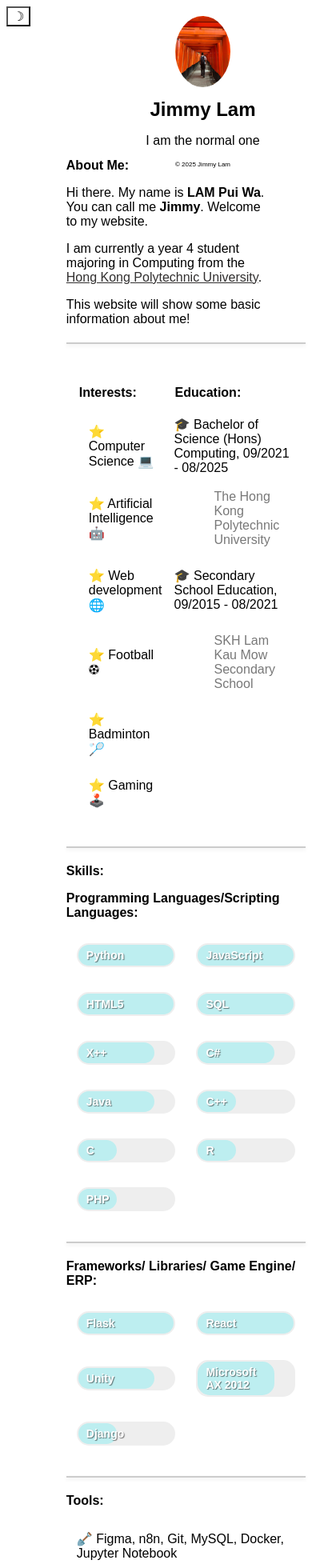
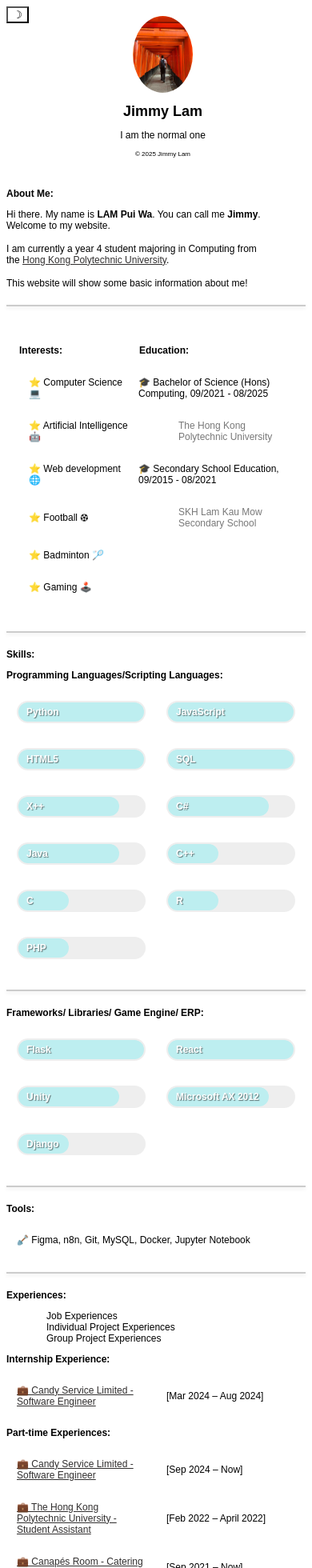
Before and after one commit to JimmyLam0215/jimmy-website, a React (Vite) app: page / in a window 390 px wide. Shown: the top 1960 px of the page at 80% size. Built offline with nearby package versions, Linux system fonts and the light colour scheme.

Commit message:
Update responsive design

```diff
--- a/src/App.css
+++ b/src/App.css
@@ -68,7 +68,7 @@ body {
 }
 
 
-.menu-bar-button {
+.menu-bar-button, .exp-button {
     border: none;
     font-size: 1.4rem;
     background: hsl(360 94% 100%);
@@ -79,7 +79,7 @@ body {
     cursor: pointer;
 }
 
-.menu-bar-button:hover{
+.menu-bar-button:hover, .exp-button:hover{
     background:  hsl(0, 0%, 96%);
 }
 
@@ -164,7 +164,14 @@ th {
     text-align: left;
 }
 
+.fade {
+    opacity: 0;
+    transition: opacity 0.5s ease-in-out;
+}
 
+.fade-in {
+    opacity: 1;
+}
 
 #home {
     padding-top: 80px;
@@ -255,28 +262,35 @@ th {
     .bar.high::before{
         width: calc(100% - 10px);
     }
-    @media (max-width: 1175px) and (min-width: 711px){
+    @media (max-width: 1175px) and (min-width: 710px){
         .intro-p {
             margin-top: 30%;
         }
         body {
-            font-size: 1.0rem !important;
+            font-size: 0.75rem !important;
         }
 
         .home h3, .programming-language h3, .experiences h3 {
-            font-size: 1.0rem !important;
+            font-size: 0.75rem !important;
         }
 
         .interest, .study, .school, .info, .date, .tools, .job, .intro {
-            font-size: 1.0rem !important;
+            font-size: 0.75rem !important;
         }
 
-        button {
-            font-size: 1.0rem !important;
+        .home, .programming-language, .experiences{
+            margin-left: 0;
+        }
+
+        .exp-button {
+            font-size: 0.75rem !important;
             display: block;
+            width: 100%;
+            text-align: left;
         }
         .card {
-            margin-left: 30%;
+            align-items: center;
+            margin-left: 15%;
         }
         .card-image{
             width: 30%;
@@ -284,29 +298,39 @@ th {
         .menu-bar {
             display: none;
         }
+        .bar {
+            font-size: 0.75rem;
+        }
     }
     @media (max-width: 710px) {
         body {
-            font-size: 1.0rem !important;
+            font-size: 0.75rem !important;
         }
 
         .home h3, .programming-language h3, .experiences h3 {
-            font-size: 1.0rem !important;
+            font-size: 0.75rem !important;
         }
 
         .interest, .study, .school, .info, .date, .tools, .job, .intro {
-            font-size: 1.0rem !important;
+            font-size: 0.75rem !important;
         }
 
-        button {
-            font-size: 1.0rem !important;
+        .home, .programming-language, .experiences{
+            margin-left: 0;
+        }
+
+        .exp-button {
+            font-size: 0.75rem !important;
             display: block;
+            width: 100%;
+            text-align: left;
         }
         .intro-p {
             margin-top: 55%;
         }
         .card {
-            margin-left: 30%;
+            align-items: center;
+            margin-left: 15%;
         }
         .card-image{
             width: 30%;
@@ -314,4 +338,7 @@ th {
         .menu-bar {
             display: none;
         }
+        .bar {
+            font-size: 0.75rem;
+        }
     }
--- a/src/Experiences.jsx
+++ b/src/Experiences.jsx
@@ -22,9 +22,9 @@ function Experience () {
     return (
         <div className="experiences" id="experiences">
             <h3>Experiences:</h3>
-            <button onClick={() => setActiveComponent('job')} className="menu-bar-button">Job Experiences</button>
-            <button onClick={() => setActiveComponent('individual')} className="menu-bar-button">Individual Project Experiences</button>
-            <button onClick={() => setActiveComponent('group')} className="menu-bar-button">Group Project Experiences</button>
+            <button onClick={() => setActiveComponent('job')} className="exp-button">Job Experiences</button>
+            <button onClick={() => setActiveComponent('individual')} className="exp-button">Individual Project Experiences</button>
+            <button onClick={() => setActiveComponent('group')} className="exp-button">Group Project Experiences</button>
             <div>{renderComponent()}</div>
         </div>
     );
--- a/src/JobExperiences.jsx
+++ b/src/JobExperiences.jsx
@@ -5,12 +5,12 @@ function JobExperiences () {
             <h3>Internship Experience:</h3>
             <tr>
                 <td className="job"><a href="https://candyservice.net/" target="_blank">💼 Candy Service Limited - Software Engineer</a></td>
-                <td className="job">[Mar 2024 - Aug 2024]</td>
+                <td className="job">[Mar 2024 – Aug 2024]</td>
             </tr>
             <h3>Part-time Experiences:</h3>
             <tr>
                 <td className="job"><a href="https://candyservice.net/" target="_blank">💼 Candy Service Limited - Software Engineer</a></td>
-                <td className="job">[Sep 2024 - Now]</td>
+                <td className="job">[Sep 2024 – Now]</td>
             </tr>
             <tr>
                 <td className="job"><a href="https://www.polyu.edu.hk/" target="_blank">💼 The Hong Kong Polytechnic University - Student Assistant</a></td>
--- a/src/Skills.jsx
+++ b/src/Skills.jsx
@@ -4,6 +4,7 @@ function Skills(){
         <div className="programming-language" id="programming-language">
                 <h3>Skills:</h3>
                 <h3>Programming Languages/Scripting Languages:</h3>
+
                 <table className="skills">
                     <tr>
                         <td><div class="bar front high" data-skill="Python"></div></td>
```
